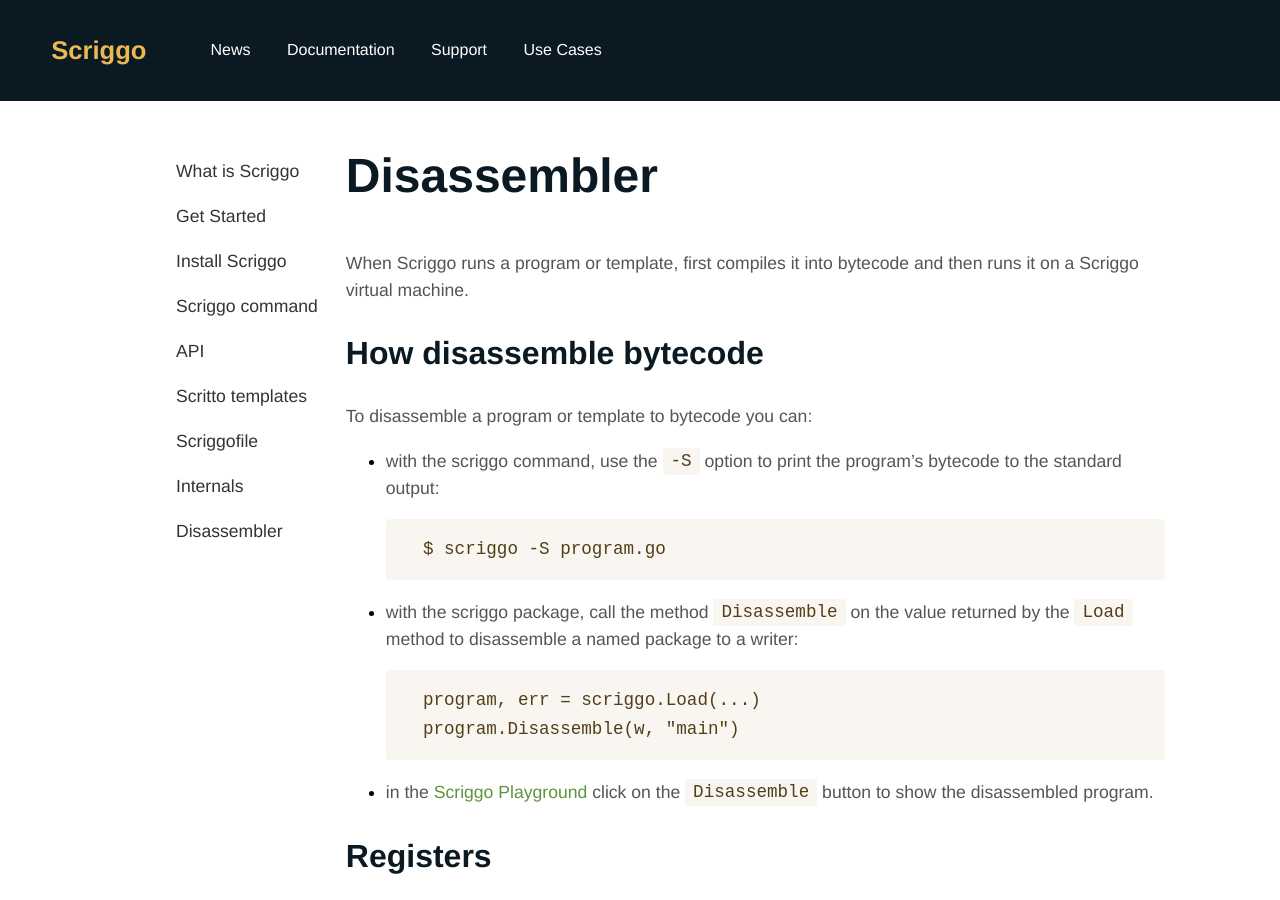
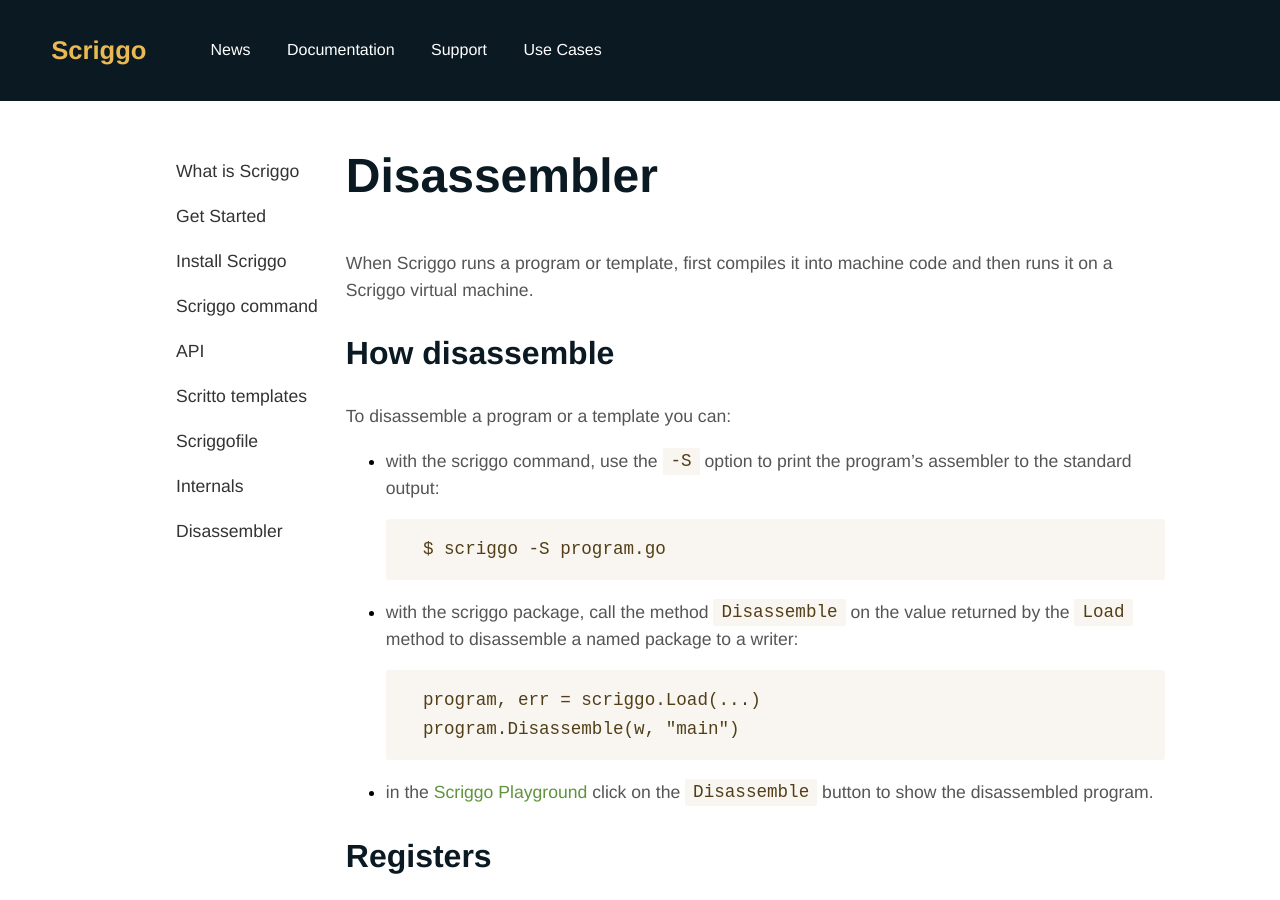
Before and after one commit to open2b/scriggo-site, a Jekyll site: the page built from doc/disassembler.md, in a window 1280 px wide and 900 px high. Built offline with Jekyll 4.4.1, drawn with Linux system fonts in a browser that asks for light colours; some of the changed text lies outside the part shown.

Commit message:
Prefer "assembler" to "bytecode"

````diff
--- a/_layouts/home.html
+++ b/_layouts/home.html
@@ -40,7 +40,7 @@
         </div>
         <div>
             <h2>Fast compilation and execution</h2>
-            <p>Scriggo instantly compiles the source code to its virtual machine bytecode. Then each program execution is as fast as mainstream languages like Ruby, Python and Lua.</p>
+            <p>Scriggo instantly compiles the source code to its virtual machine code. Then each program execution is as fast as mainstream languages like Ruby, Python and Lua.</p>
         </div>
         <div>
             <h2>Run untrusted code safely</h2>
--- a/doc/disassembler.md
+++ b/doc/disassembler.md
@@ -6,15 +6,15 @@
 
 # Disassembler
 
-When Scriggo runs a program or template, first compiles it into bytecode and then runs it on a Scriggo virtual machine.
+When Scriggo runs a program or template, first compiles it into machine code and then runs it on a Scriggo virtual machine.
 
-## How disassemble bytecode
+## How disassemble
 
 {: .no_toc}
 
-To disassemble a program or template to bytecode you can:
+To disassemble a program or a template you can:
 
-* with the scriggo command, use the `-S` option to print the program's bytecode to the standard output:
+* with the scriggo command, use the `-S` option to print the program's assembler to the standard output:
 
     ```
     $ scriggo -S program.go
@@ -87,9 +87,11 @@
 Syntax:  Import pkg ; description: import "pkg"
 ```
 
-## Instructions
+## Assembler instructions
 
-There are 68 bytecode instructions:
+The Scriggo assembler is an abstraction above the virtual machine instructions. Some assembler instructions have a direct representation in a virtual machine instruction but some do not.
+
+There are 68 assembler instructions:
 
 {::options toc_levels="3" /}
 
@@ -694,7 +696,7 @@
 return
 ```
 
-could be compiled to bytecode:
+could be compiled to assembler:
 
 ```go
 1: Range g2 i1 s7
@@ -732,7 +734,7 @@
 Syntax:  Recover v ; description: v = recover()
 ```
 
-As a special case, compiling the statement `defer recover()` the following bytecode line is generated:
+As a special case, compiling the statement `defer recover()` the following assembler line is generated:
 
 ```go
 Recover DownTheStack v
@@ -790,7 +792,7 @@
 return
 ```
 
-could be compiled to this bytecode:
+could be compiled to this assembler:
 
 ```go
    Case Recv i5 g2  ; case a <-tick:
````
